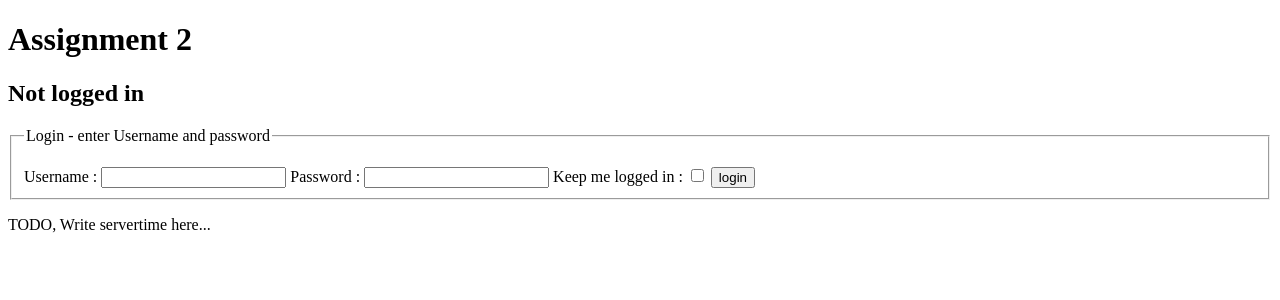
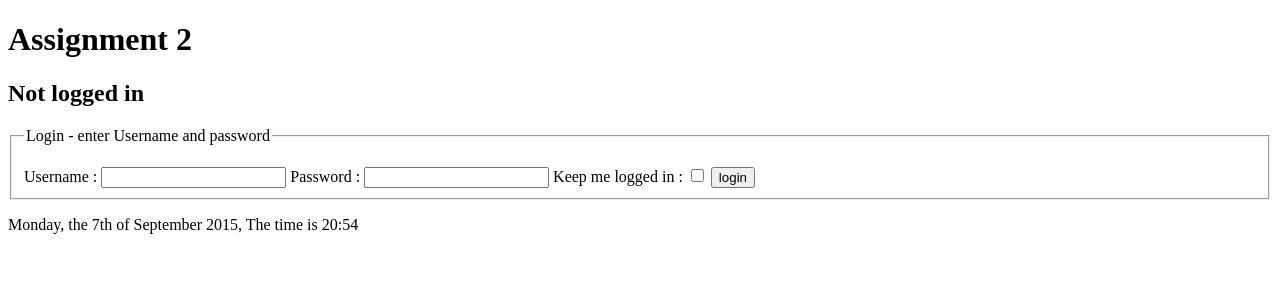
Before and after one commit to babylonQ/1DV608, a PHP site: page / in a window 1280 px wide. Shown: the top 300 px of the page. Run offline with PHP 8.4, Linux system fonts and the light colour scheme.

Commit message:
second commit

```diff
--- a/view/DateTimeView.php
+++ b/view/DateTimeView.php
@@ -1,11 +1,11 @@
 <?php
-
+date_default_timezone_set("Europe/Sarajevo");
 class DateTimeView {
 
 
 	public function show() {
 
-		$timeString = 'TODO, Write servertime here...';
+		$timeString = date("l") . ', the '. date("j") . 'th of ' . date("F") . ' ' . date("o") . ', The time is ' . date("G:i");
 
 		return '<p>' . $timeString . '</p>';
 	}
```
